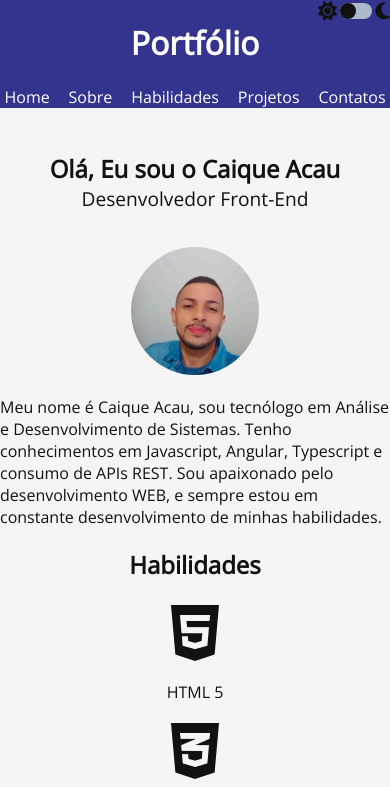
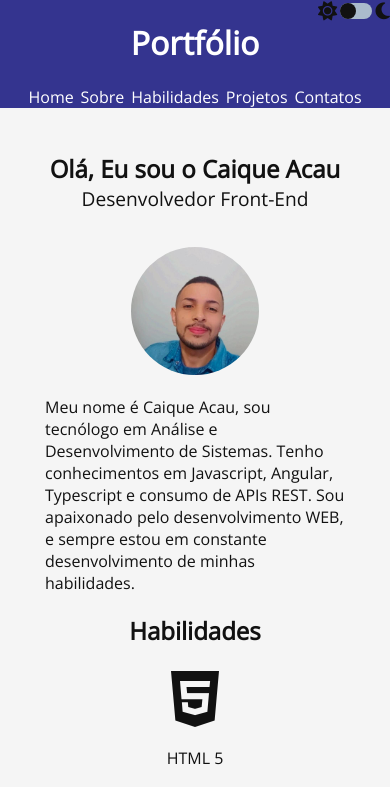
Before and after one commit to Caiqueacau-02/Portfolio_caique-acau, a plain HTML site: page index.html in a window 390 px wide. Shown: the top 787 px of the page. Drawn offline with nearby package versions, Linux system fonts and the light colour scheme.

Commit message:
alterações de layout

```diff
--- a/assets/css/style.css
+++ b/assets/css/style.css
@@ -138,6 +138,15 @@ footer{
     .menu{
         display: flex;
         flex-direction: column;
+        width: 300px;
+    }
+
+    .navigation{
+        width: 340px;
+    }
+
+    .about-container{
+        width: 300px;
     }
 
     .switch{
```
